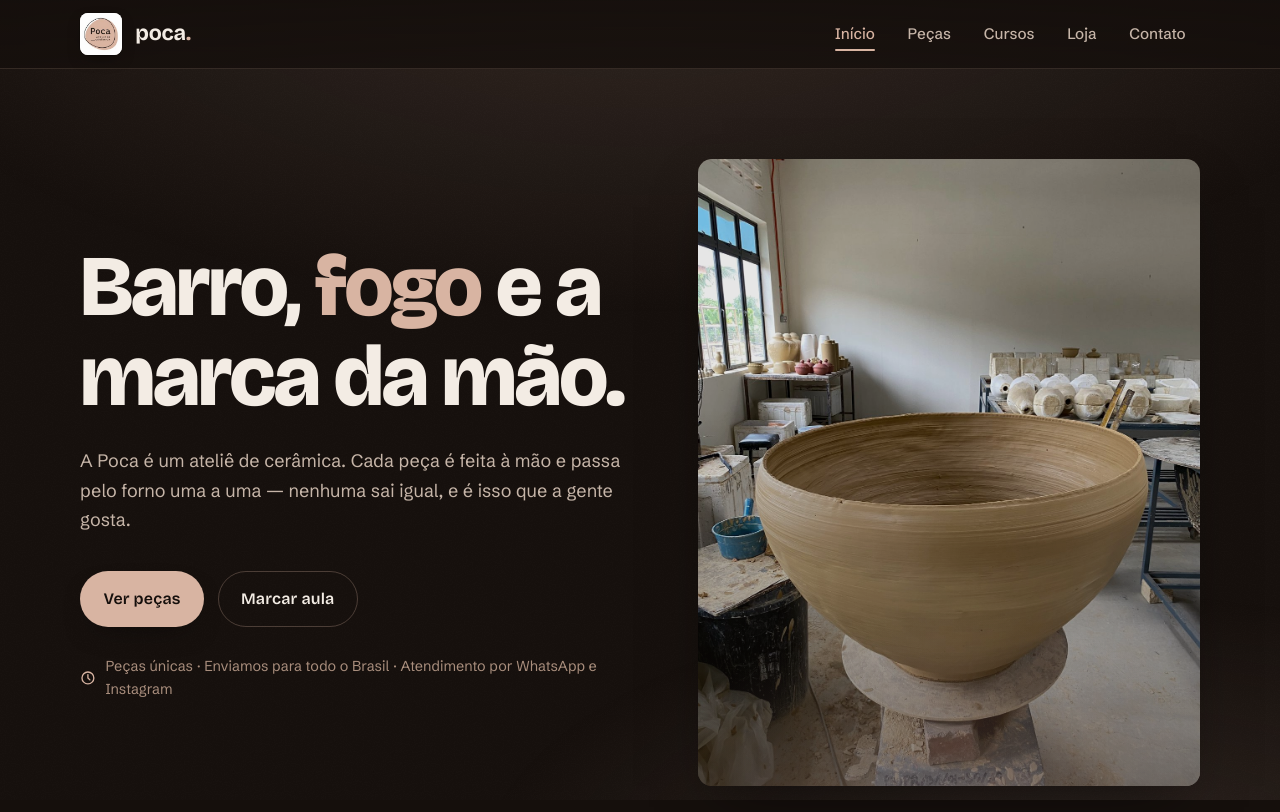
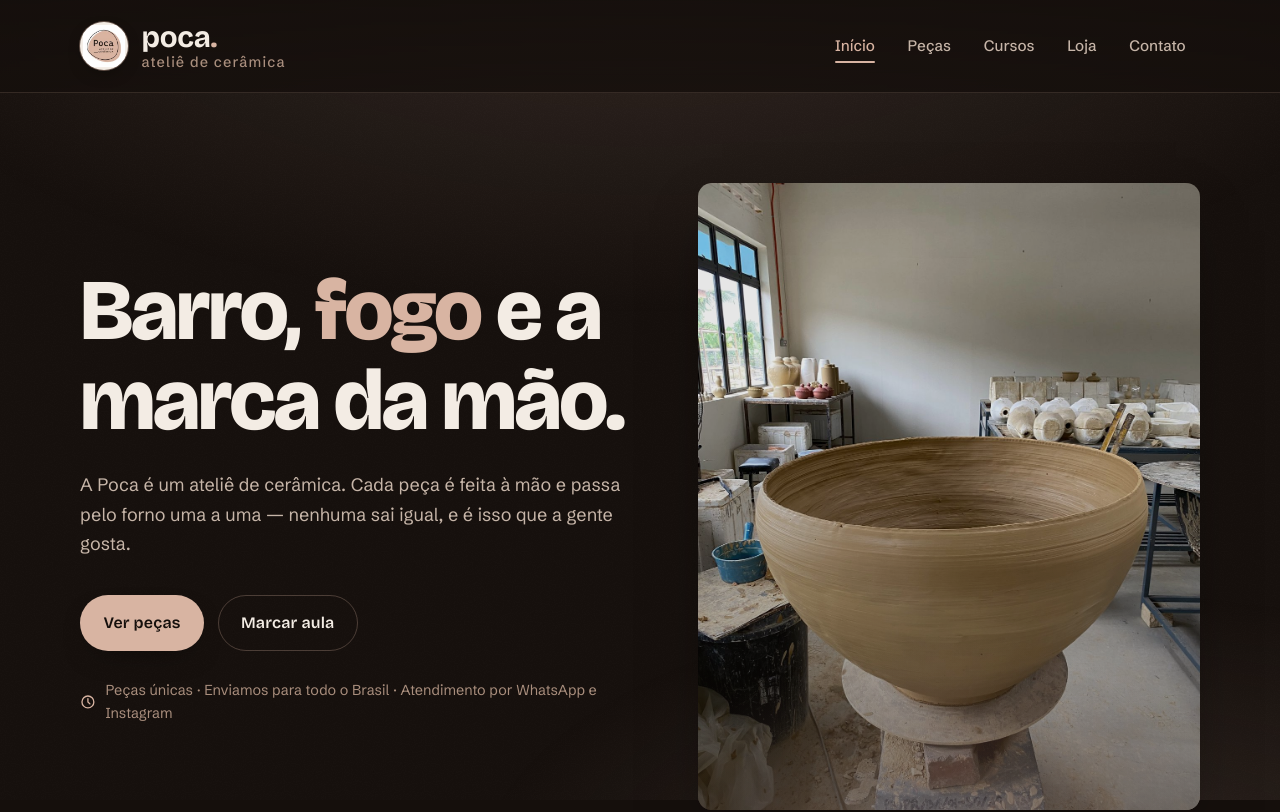
Before and after one commit to poca-atelie/site, a plain HTML site: page index.html in a window 1280 px wide. Shown: the top 812 px of the page. Drawn offline with nearby package versions, Linux system fonts and the light colour scheme.

Commit message:
update in the sizes
Signed-off-by: José Guilherme Vanz <jvanz@jvanz.com>

```diff
--- a/assets/css/main.css
+++ b/assets/css/main.css
@@ -167,7 +167,7 @@ body::after {
   align-items: center;
   justify-content: space-between;
   gap: 1rem;
-  height: 4.25rem;
+  height: 5.75rem;
 }
 .brand {
   display: inline-flex;
@@ -176,25 +176,37 @@ body::after {
   text-decoration: none;
 }
 .brand__tile {
-  width: 2.6rem;
-  height: 2.6rem;
+  width: 3rem;
+  height: 3rem;
   flex: none;
   display: grid;
   place-items: center;
   background: var(--tile);
-  border-radius: 8px;
-  box-shadow: 0 0 0 1px rgba(0, 0, 0, 0.18), 0 6px 16px -6px rgba(0, 0, 0, 0.5);
+  border-radius: 50%;
+  box-shadow: 0 0 0 1px rgba(216, 180, 162, 0.4), 0 6px 16px -6px rgba(0, 0, 0, 0.5);
   overflow: hidden;
 }
-.brand__tile img { width: 100%; height: 100%; object-fit: cover; }
+.brand__tile img { width: 100%; height: 100%; object-fit: cover; transform: scale(0.88); }
+.brand__text {
+  display: grid;
+  gap: 0.15rem;
+  line-height: 1;
+}
 .brand__name {
   font-family: var(--font-display);
   font-weight: 700;
-  font-size: 1.35rem;
+  font-size: 1.85rem;
   letter-spacing: -0.01em;
   line-height: 1;
 }
 .brand__name span { color: var(--ember); }
+.brand__tagline {
+  font-size: 0.9rem;
+  font-weight: 500;
+  letter-spacing: 0.08em;
+  color: var(--clay);
+  white-space: nowrap;
+}
 
 .nav { display: flex; align-items: center; gap: 0.25rem; }
 .nav a {
@@ -774,7 +786,7 @@ body::after {
 @media (max-width: 720px) {
   .nav {
     position: fixed;
-    inset: 4.25rem 0 auto 0;
+    inset: 5.75rem 0 auto 0;
     flex-direction: column;
     align-items: stretch;
     padding: 1rem var(--gutter) 1.5rem;
--- a/index.html
+++ b/index.html
@@ -18,7 +18,7 @@
     <div class="container site-header__inner">
       <a class="brand" href="index.html">
         <span class="brand__tile"><img src="assets/logo.jpg" alt="" width="42" height="42"></span>
-        <span class="brand__name">poca<span>.</span></span>
+        <span class="brand__text"><span class="brand__name">poca<span>.</span></span><span class="brand__tagline">ateliê de cerâmica</span></span>
       </a>
       <button class="nav-toggle" aria-expanded="false" aria-controls="site-nav" aria-label="Abrir menu">
         <span></span><span></span><span></span>
@@ -157,7 +157,7 @@
         <div class="site-footer__brand">
           <a class="brand" href="index.html">
             <span class="brand__tile"><img src="assets/logo.jpg" alt="" width="42" height="42"></span>
-            <span class="brand__name">poca<span>.</span></span>
+            <span class="brand__text"><span class="brand__name">poca<span>.</span></span><span class="brand__tagline">ateliê de cerâmica</span></span>
           </a>
           <p>Cerâmica de ateliê, feita à mão e cozida no fogo. Peças únicas e cursos para quem quer pôr a mão no barro.</p>
         </div>
```
Also changed, not shown: contato.html (+2 -2 lines), cursos.html (+2 -2 lines), galeria.html (+2 -2 lines), loja.html (+2 -2 lines).
